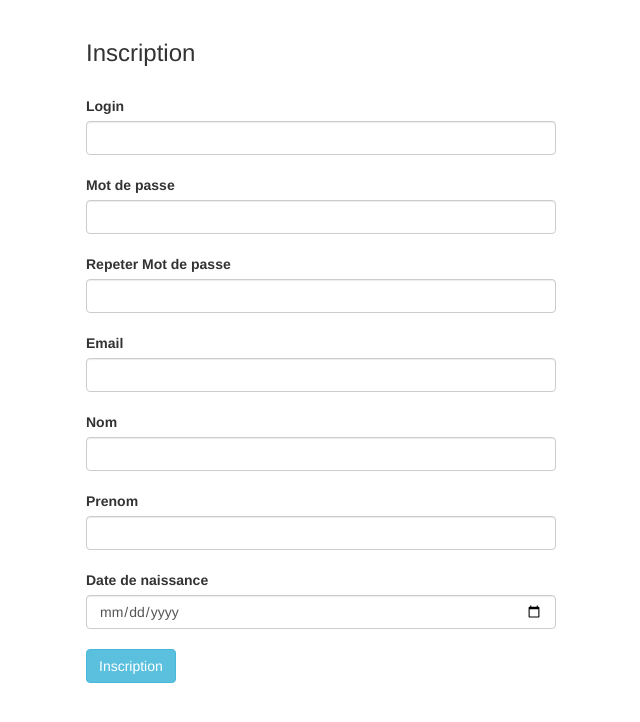
After one commit to AlexandreMessuve/TP_Jurons, a PHP site: page /View/inscription.html in a window 1280 px wide. The commit adds this page. Shown: the top 722 px of the page, without its empty margins (319-959 px from the left). Run offline with PHP 8.4, Linux system fonts and the light colour scheme.

Commit message:
Ajout de executeInscription.php inscription.html ajax.js & maj executeLogin.php DBLogin.class.php

```diff
--- a/MVC/Modele/Utilisateur.class.php
+++ b/MVC/Modele/Utilisateur.class.php
@@ -1,5 +1,4 @@
 <?php
-
 include_once "../Modele/Personne.class.php";
 include_once "../Modele/Roles.class.php";
 
@@ -19,7 +18,8 @@ class Utilisateur extends Personne {
         $prenom = $data['prenom'];
         $date = $data['date'];
         $login = $data['login'];
-        $password = $data['password'];
+        $password = password_hash($data['password'], PASSWORD_DEFAULT);
+
         $email = $data['email'];
 
         parent::__construct($nom, $prenom, $date);
--- /dev/null
+++ b/MVC/View/assets/ajax.js
@@ -0,0 +1,27 @@
+
+// Fonction qui permet de creer les utilisateur a un call ajax via jquery
+function createUtilisateur(action) {
+    $(document).ready(function() {
+        // Action qui est exécutée quand le formulaire est envoyé ( #connexion est l'ID du formulaire)
+        $('#connexion').on('submit', function(e) {
+            e.preventDefault(); // On empêche de soumettre le formulaire
+            var $this = $(this); // L'objet jQuery du formulaire
+            // Envoi de la requête HTTP en mode asynchrone
+            $.ajax({
+                url: $this.attr(action), // On récupère l'action (ici action.php)
+                type: $this.attr('method'), // On récupère la méthode (post)
+                data: $this.serialize(), // On sérialise les données = Envoi des valeurs du formulaire
+                dataType: 'json', // JSON
+                success: function(json) { // Si ça c'est passé avec succès
+                    // ici on teste la réponse
+                    if(json.reponse === 'ok') {
+                        // On peut aussi rediriger vers l'index
+                        window.location.href = '../login.php';
+                    } else {
+                        alert('Erreur : '+ json.reponse);
+                    }
+                }
+            });
+        });
+    });
+}
--- /dev/null
+++ b/MVC/View/assets/tsconfig.json
@@ -0,0 +1,5 @@
+{
+    "typeAcquisition": {
+        "include": ["jquery"]
+    }
+}
--- /dev/null
+++ b/MVC/View/inscription.html
@@ -0,0 +1,45 @@
+<!DOCTYPE html>
+<html>
+<head>
+    <title>Inscription</title>
+    <link rel="stylesheet" href="https://maxcdn.bootstrapcdn.com/bootstrap/3.3.6/css/bootstrap.min.css" />
+    <script src="https://maxcdn.bootstrapcdn.com/bootstrap/3.3.6/js/bootstrap.min.js"></script>
+</head>
+<body>
+<br />
+<div class="container" style="width:500px;">
+
+    <h3> Inscription </h3> <br />
+    <form id="connexion" method="post">
+        <label>Login</label>
+        <input type="text" name="login" class="form-control" required />
+        <br />
+        <label>Mot de passe</label>
+        <input type="password" name="password" class="form-control" required />
+        <br />
+        <label>Repeter Mot de passe</label>
+        <input type="password" name="password" class="form-control" required />
+        <br />
+        <label>Email</label>
+        <input type="email" name="email" class="form-control" required />
+        <br />
+        <label>Nom</label>
+        <input type="text" name="nom" class="form-control" required />
+        <br />
+        <label>Prenom</label>
+        <input type="text" name="prenom" class="form-control" required />
+        <br />
+        <label>Date de naissance</label>
+        <input type="date" name="date" class="form-control" required />
+        <br />
+        <input type="submit" class="btn btn-info" onsubmit="createUtilisateur('../Controller/executeInscription.php')" value="Inscription" />
+    </form>
+</div>
+
+<script type="text/javascript" src="./assets/ajax.js"></script>
+<script
+        src="https://code.jquery.com/jquery-3.6.3.min.js"
+        integrity="sha256-pvPw+upLPUjgMXY0G+8O0xUf+/Im1MZjXxxgOcBQBXU="
+        crossorigin="anonymous"></script>
+</body>
+</html>
--- a/MVC/View/login.php
+++ b/MVC/View/login.php
@@ -18,7 +18,7 @@
                      <label>Password</label>
                      <input type="password" name="password" class="form-control" />
                      <br />
-                     <input type="submit" name="login" class="btn btn-info" value="Login" />
+                     <input type="submit" class="btn btn-info" value="Connexion" />
                 </form>
            </div>
            <br />
--- a/MVC/View/tableau.php
+++ b/MVC/View/tableau.php
@@ -1,6 +1,6 @@
 <!DOCTYPE html>
 <html lang="en">
-
+<?php session_start();?>
 <head>
     <meta charset="UTF-8">
     <meta http-equiv="X-UA-Compatible" content="IE=edge">
```
Also changed, not shown: MVC/Controller/envoieMail.php (added, +14 -0 lines), MVC/Controller/executeInscription.php (+9 -3 lines), MVC/Controller/executeLogin.php (+7 -5 lines), MVC/Modele/Service/DBLogin.class.php (+6 -17 lines).
